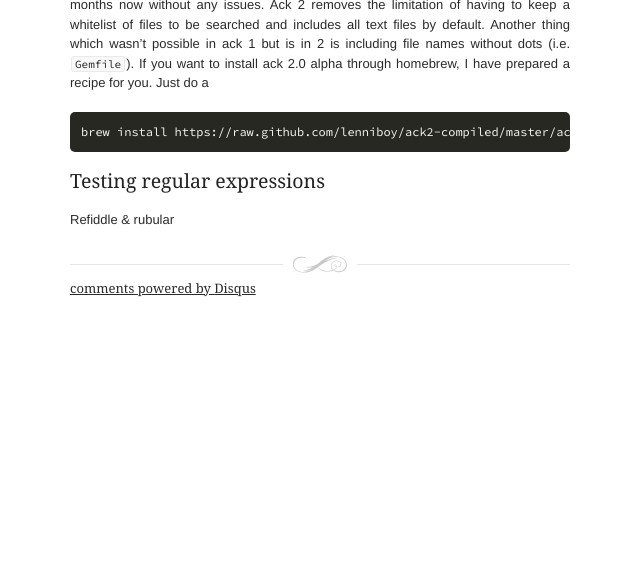
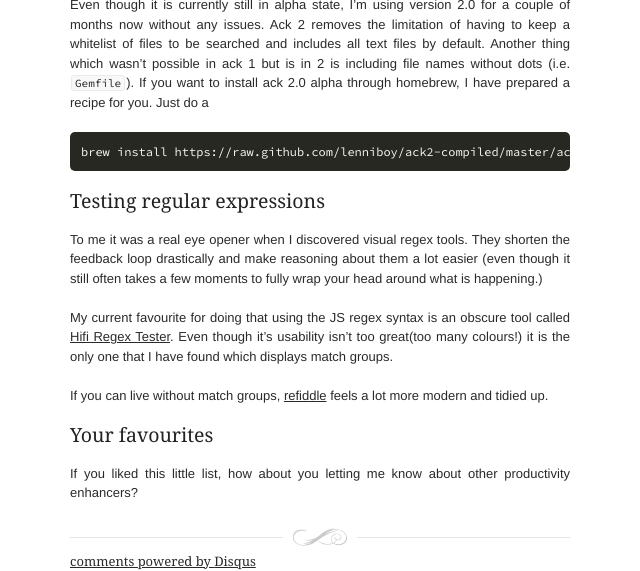
Before and after one commit to leonardehrenfried/blog, a Jekyll site: the page built from _posts/2012-11-06-tools-for-the-discerning-frontend-developer.md, in a window 1280 px wide and 900 px high, scrolled down 4722 px, cut to the strip 329-900 px from the top of the window. Shown: the whole strip, without its empty margins (320-960 px from the left). Built offline with Jekyll 4.4.1, drawn with Linux system fonts in a browser that asks for light colours; nearby versions of some CDN libraries; some web fonts are replaced; Markdown is read by kramdown in place of the engine named in the settings; comment, search, counter and statistics services are not loaded; before the commit the page ends 5349 px from its top, so only the background shows below that; some of the changed text lies outside the part shown.

Commit message:
Add paragraph to toolbelt post

```diff
--- a/_posts/2012-11-06-tools-for-the-discerning-frontend-developer.md
+++ b/_posts/2012-11-06-tools-for-the-discerning-frontend-developer.md
@@ -8,10 +8,9 @@
 published: true
 ---
 
-###Useless preamble
+###Pro-forma preamble
 
-Working as a web developer and doing a lot of frontend work, I have collected a rather nice tool belt (if I may say so) of things that I hope will help boost your productivity.
-
+Working as a web developer and doing a lot of frontend work, over the years I have collected a rather nice tool belt (if I may say so) of things that make me more productive. Today I'd like to share some of these.
 
 ### Javascript
 
@@ -118,7 +117,7 @@
 {% highlight bash %}
 echo '{"foo": "lorem", "bar": "ipsum"}' | python -mjson.tool
 {% endhighlight %}
-I have this aliased in `.profile` to jsonpretty with a
+I have this aliased in my `.profile` to jsonpretty with a
 {% highlight bash %}alias jsonpretty='python -mjson.tool'{% endhighlight %}
 
 #### [ack][12] - better than grep
@@ -132,7 +131,23 @@
     brew install https://raw.github.com/lenniboy/ack2-compiled/master/ack2.rb
 
 ### Testing regular expressions
-Refiddle & rubular
+To me it was a real eye opener when I discovered visual regex tools. They
+shorten the feedback loop drastically and make reasoning about them a lot
+easier (even though it still often takes a few moments to fully wrap your head
+around what is happening.)
+
+My current favourite for doing that using the JS regex syntax is
+an obscure tool called [Hifi Regex Tester](http://www.gethifi.com/tools/regex).
+Even though it's usability isn't too great(too many colours!) it is the only
+one that I have found which displays match groups.
+
+If you can live without match groups, [refiddle](http://refiddle.com/) feels a
+lot more modern and tidied up.
+
+### Your favourites
+
+If you liked this little list, how about you letting me know about other
+productivity enhancers?
 
  [1]: http://bootswatch.com/
  [2]: http://bootstrap-forms.heroku.com/
```
